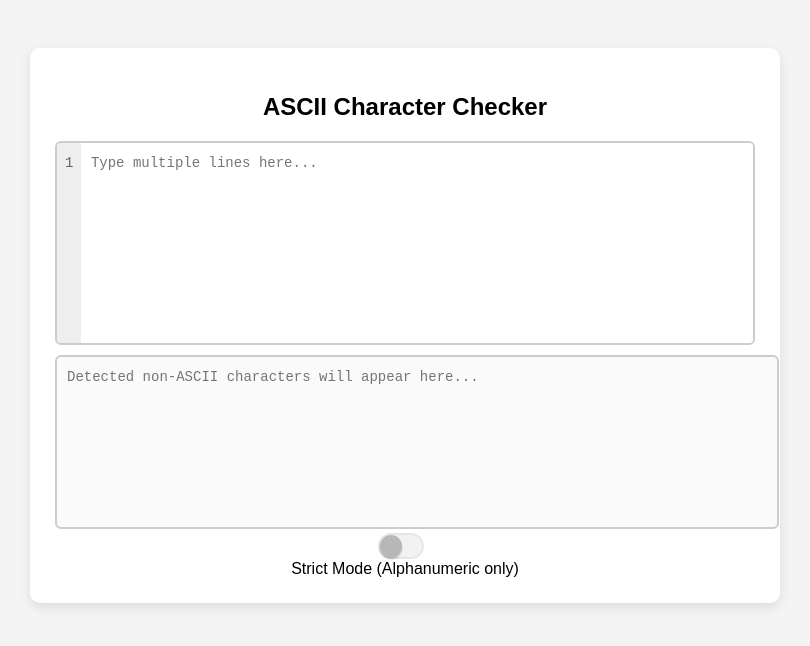
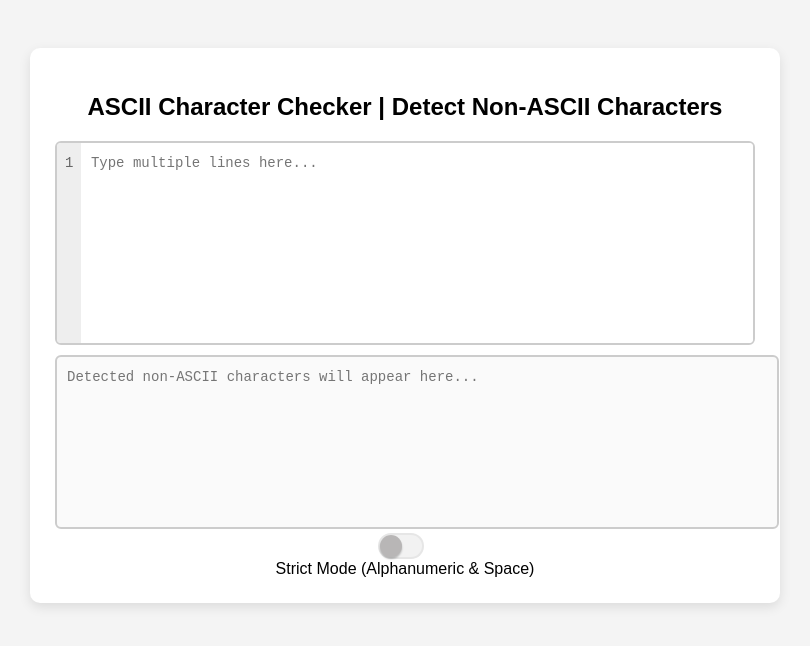
Before and after one commit to byebyegoodbye/ASCI_Checker, a plain HTML site: page index.html in a window 1280 px wide. Shown: the whole page, without its empty margins (235-1045 px from the left). Drawn offline with Linux system fonts and the light colour scheme.

Commit message:
Add files via upload

```diff
--- a/index.html
+++ b/index.html
@@ -150,7 +150,7 @@ textarea {
 <body>
 
 <div class="container">
-    <h2>ASCII Character Checker</h2>
+    <h2>ASCII Character Checker | Detect Non-ASCII Characters</h2>
 
     <div class="editor-wrapper">
         <div class="line-numbers" id="lineNumbers">1</div>
@@ -163,7 +163,7 @@ textarea {
               placeholder="Detected non-ASCII characters will appear here..."
               readonly></textarea>
 
-<label class="form-switch"> <input type="checkbox" id="strictMode" /> <i></i><br />Strict Mode (Alphanumeric only) </label>
+<label class="form-switch"> <input type="checkbox" id="strictMode" /> <i></i><br />Strict Mode (Alphanumeric & Space) </label>
 
 </div>
 
@@ -207,8 +207,8 @@ function validateASCII() {
             const code = char.charCodeAt(0);
 
             if (strictMode) {
-                // Strict mode: allow only alphanumeric [A-Za-z0-9]
-                if (!/[a-zA-Z0-9]/.test(char)) {
+                // Strict mode: allow only alphanumeric [A-Za-z0-9 ]
+                if (!/[a-zA-Z0-9 \n]/.test(char)) {
                     found = true;
                     const unicodeHex = "U+" + code.toString(16).toUpperCase().padStart(4, "0");
                     report.push(`Line ${lineNumber} | Character: "${char}" | Unicode: ${unicodeHex}`);
```
